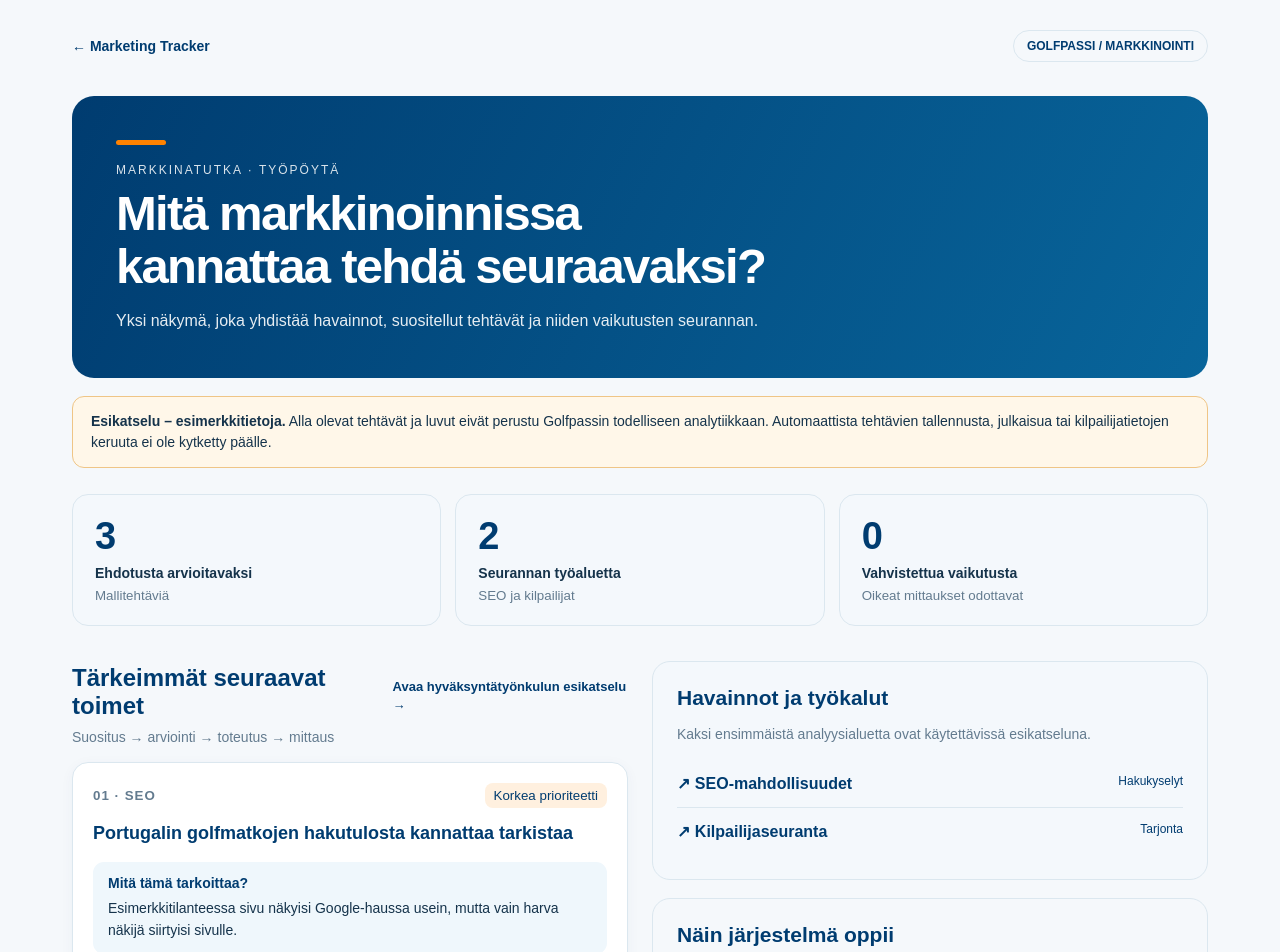
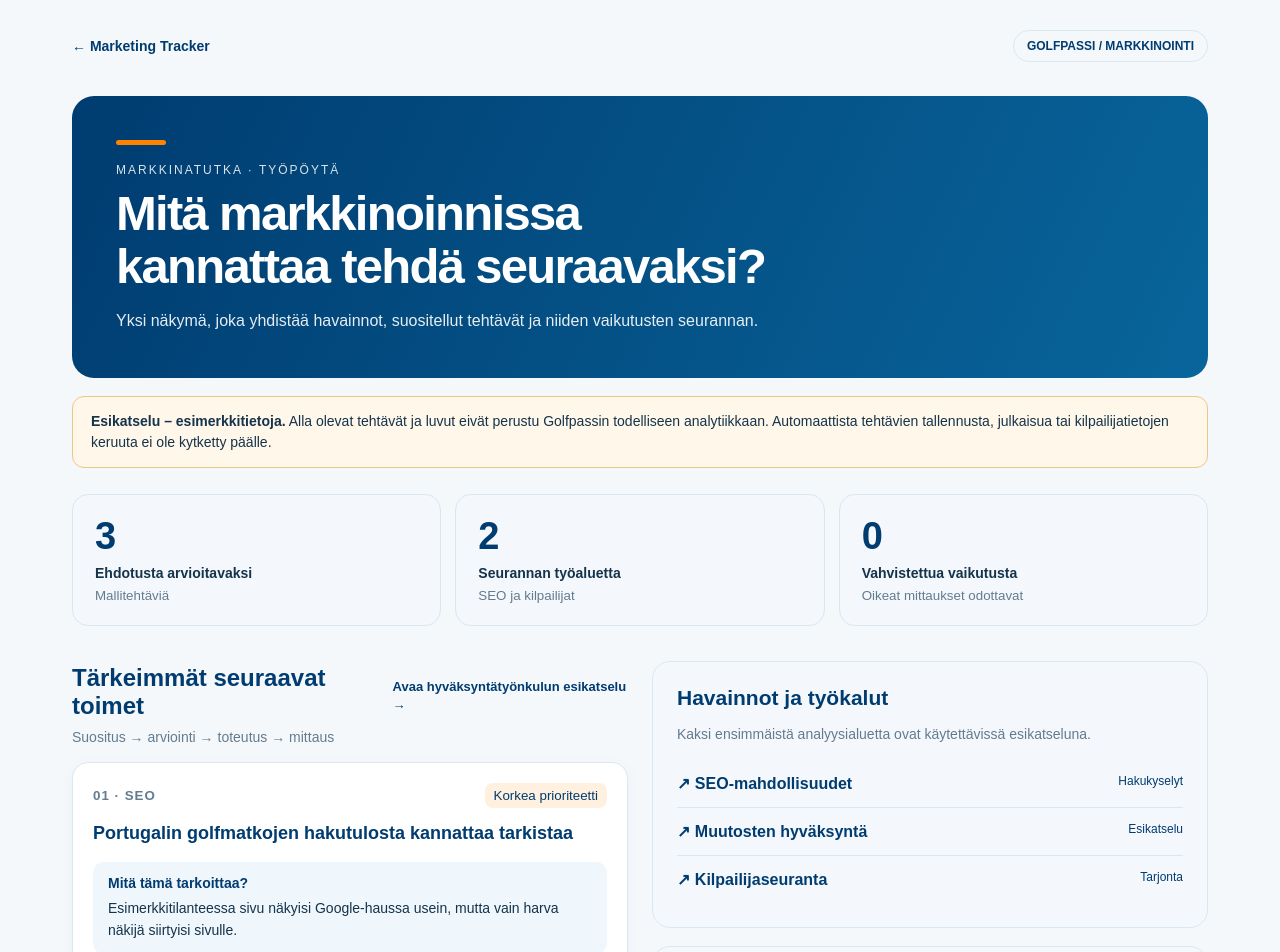
Before and after one commit to skippari-gh/golfpassi-marketing-tracker, a Next.js app: page /markkinatutka in a window 1280 px wide. Shown: the top 952 px of the page. Built offline with nearby package versions, Linux system fonts and the light colour scheme.

Commit message:
Link safe change approval preview from Markkinatutka dashboard

```diff
--- a/app/markkinatutka/page.tsx
+++ b/app/markkinatutka/page.tsx
@@ -80,6 +80,7 @@ export default function MarketIntelligencePreview() {
           <h2 style={{ color:C.navy, fontSize:21, margin:'0 0 10px' }}>Havainnot ja työkalut</h2>
           <p style={{ fontSize:14, lineHeight:1.55, color:C.muted }}>Kaksi ensimmäistä analyysialuetta ovat käytettävissä esikatseluna.</p>
           <Link href="/markkinatutka/seo" style={{ display:'block', color:C.navy, padding:'14px 0', borderBottom:'1px solid '+C.border, fontWeight:700 }}>↗ SEO-mahdollisuudet <span style={{ float:'right',fontSize:12,fontWeight:400 }}>Hakukyselyt</span></Link>
+          <Link href="/markkinatutka/muutokset" style={{ display:'block', color:C.navy, padding:'14px 0', borderBottom:'1px solid '+C.border, fontWeight:700 }}>↗ Muutosten hyväksyntä <span style={{ float:'right',fontSize:12,fontWeight:400 }}>Esikatselu</span></Link>
           <Link href="/markkinatutka/kilpailijat" style={{ display:'block', color:C.navy, padding:'14px 0', fontWeight:700 }}>↗ Kilpailijaseuranta <span style={{ float:'right',fontSize:12,fontWeight:400 }}>Tarjonta</span></Link>
         </section>
         <section style={{ border:'1px solid '+C.border, borderRadius:18, padding:24 }}>
```
